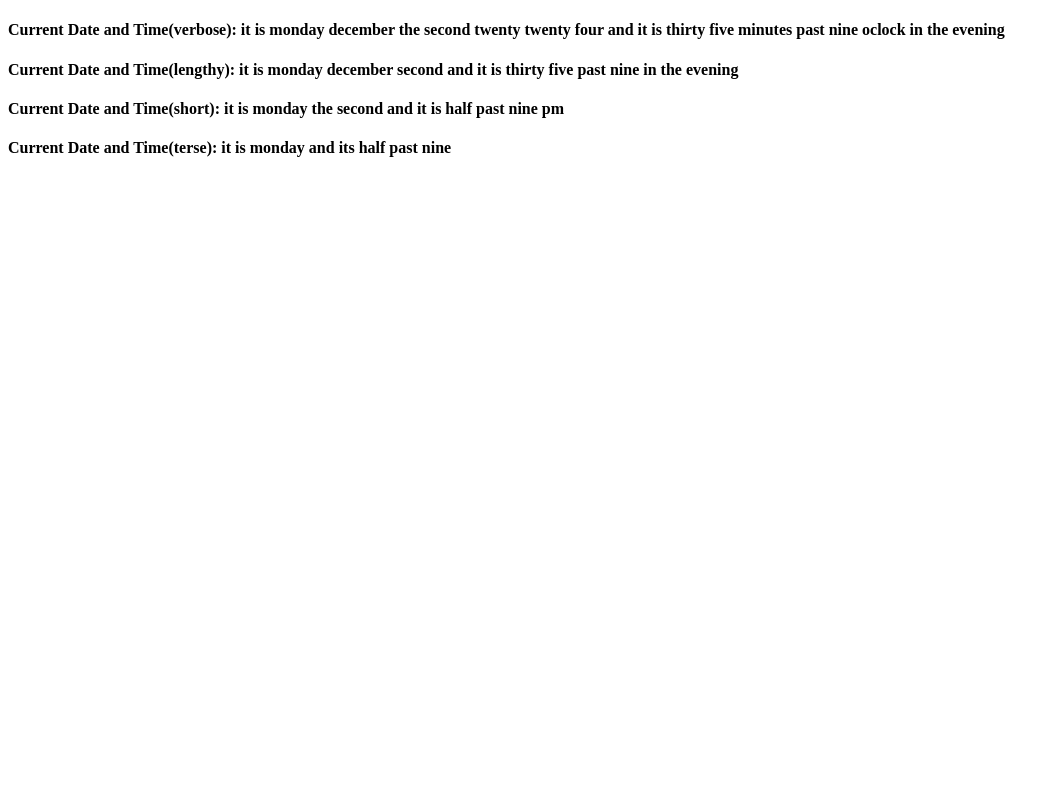
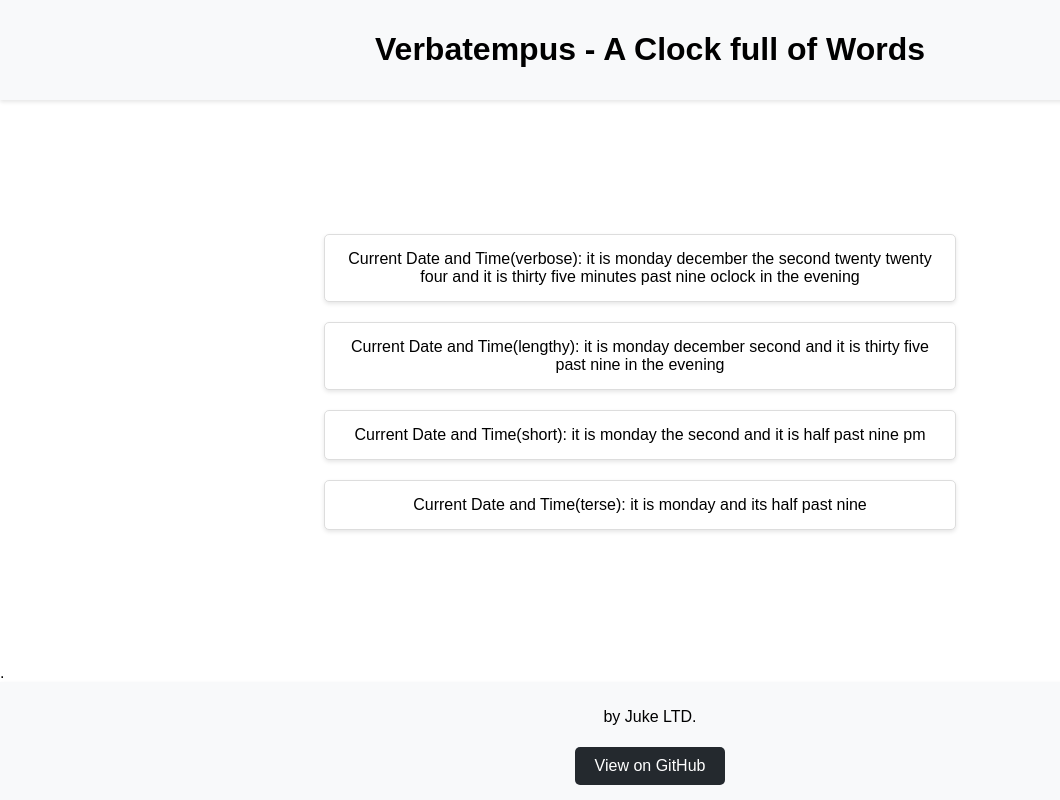
Before and after one commit to LemJukes/VT-Core, a website: page index.html in a window 1280 px wide. Shown: the whole page, without its empty margins (0-1060 px from the left). Drawn offline with Linux system fonts and the light colour scheme.

Commit message:
Update index.html

```diff
--- a/index.html
+++ b/index.html
@@ -4,13 +4,69 @@
 <head>
     <meta charset="UTF-8">
     <meta name="viewport" content="width=device-width, initial-scale=1.0">
-    <title>Verbatempus - A Clock full of Words</title>
+    <title>Verbatempus</title>
+    <style>
+        body {
+            font-family: Arial, sans-serif;
+            margin: 0;
+            padding: 0;
+            display: flex;
+            flex-direction: column;
+            min-height: 100vh;
+        }
+        .header, .footer {
+            width: 100%;
+            text-align: center;
+            padding: 10px;
+            background-color: #f8f9fa;
+            box-shadow: 0 2px 4px rgba(0, 0, 0, 0.1);
+        }
+        .content {
+            flex: 1;
+            display: flex;
+            flex-direction: column;
+            align-items: center;
+            justify-content: center;
+            padding: 20px;
+        }
+        .display {
+            margin: 10px 0;
+            padding: 15px;
+            border: 1px solid #ddd;
+            border-radius: 5px;
+            width: 80%;
+            max-width: 600px;
+            text-align: center;
+            background-color: #fff;
+            box-shadow: 0 2px 4px rgba(0, 0, 0, 0.1);
+        }
+        .github-button {
+            display: inline-block;
+            padding: 10px 20px;
+            margin: 5px;
+            background-color: #24292e;
+            color: white;
+            text-decoration: none;
+            border-radius: 5px;
+        }
+    </style>
 </head>
 <body>
-    <h4 id="verboseDisplay"></h4>
-    <h4 id="legnthyDisplay"></h4>
-    <h4 id="shortDisplay"></h4>
-    <h4 id="terseDisplay"></h4>
+    <div class="header">
+        <h1>Verbatempus - A Clock full of Words</h1>
+    </div>
+
+    <div class="content">
+        <div id="verboseDisplay" class="display"></div>
+        <div id="legnthyDisplay" class="display"></div>
+        <div id="shortDisplay" class="display"></div>
+        <div id="terseDisplay" class="display"></div>
+    </div>.
+
+    <div class="footer">
+        <p>by Juke LTD.</p>
+        <a href="https://github.com/LemJukes/VT-Core/tree/main" class="github-button">View on GitHub</a>
+    </div>
 
     <script type="module">
         import { getVerboseDate } from './src/verbatempus.js';
```
